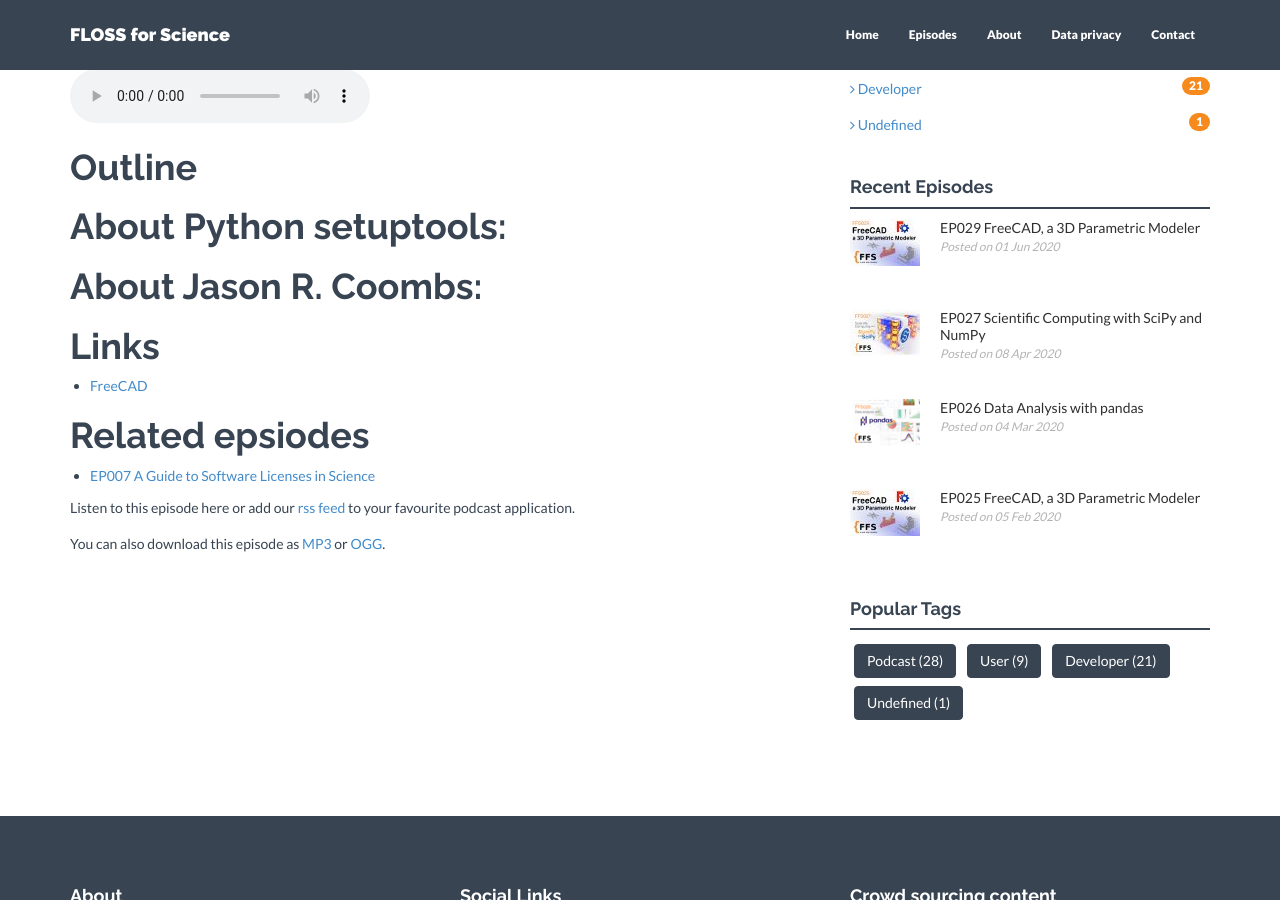
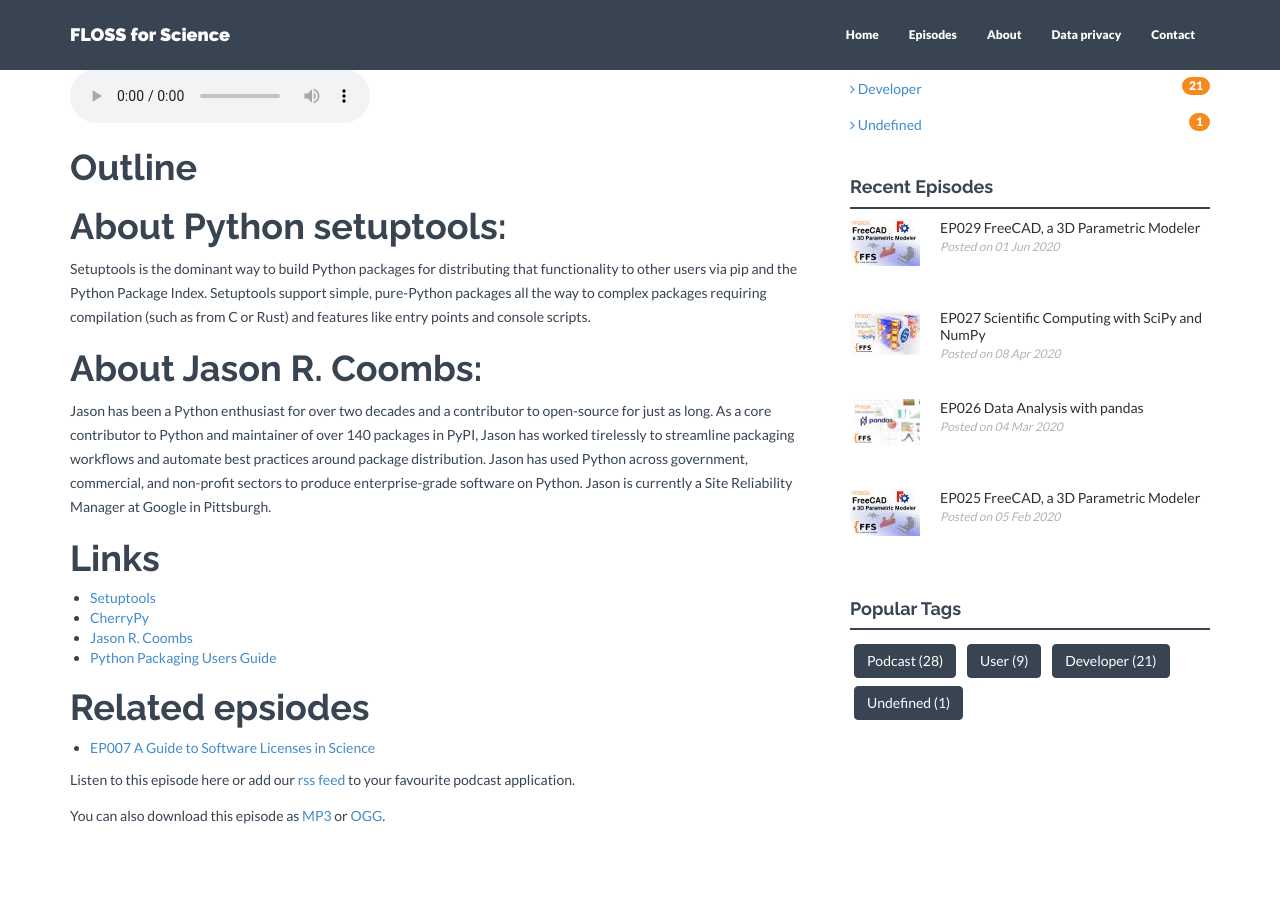
Before and after one commit to FLOSSforScience/FLOSSforScience.github.io, a Jekyll site: the page built from _posts/2020-06-01-season3-episode-6.markdown, in a window 1280 px wide and 900 px high, scrolled down 786 px. Built offline with Jekyll 4.4.1, drawn with Linux system fonts in a browser that asks for light colours; nearby versions of some CDN libraries.

Commit message:
Add bio and links for Setuptools and jaraco

```diff
--- a/_posts/2020-06-01-season3-episode-6.markdown
+++ b/_posts/2020-06-01-season3-episode-6.markdown
@@ -93,13 +93,18 @@
 
 # About Python setuptools:
 
+Setuptools is the dominant way to build Python packages for distributing that functionality to other users via pip and the Python Package Index. Setuptools support simple, pure-Python packages all the way to complex packages requiring compilation (such as from C or Rust) and features like entry points and console scripts.
 
 # About Jason R. Coombs:
 
+Jason has been a Python enthusiast for over two decades and a contributor to open-source for just as long. As a core contributor to Python and maintainer of over 140 packages in PyPI, Jason has worked tirelessly to streamline packaging workflows and automate best practices around package distribution. Jason has used Python across government, commercial, and non-profit sectors to produce enterprise-grade software on Python. Jason is currently a Site Reliability Manager at Google in Pittsburgh.
 
 # Links
 
-* [FreeCAD](https://www.freecadweb.org)
+* [Setuptools](https://pypi.org/project/setuptools)
+* [CherryPy](https://cherrypy.org)
+* [Jason R. Coombs](https://www.jaraco.com/)
+* [Python Packaging Users Guide](https://packaging.python.org/)
 
 # Related epsiodes
 
```
